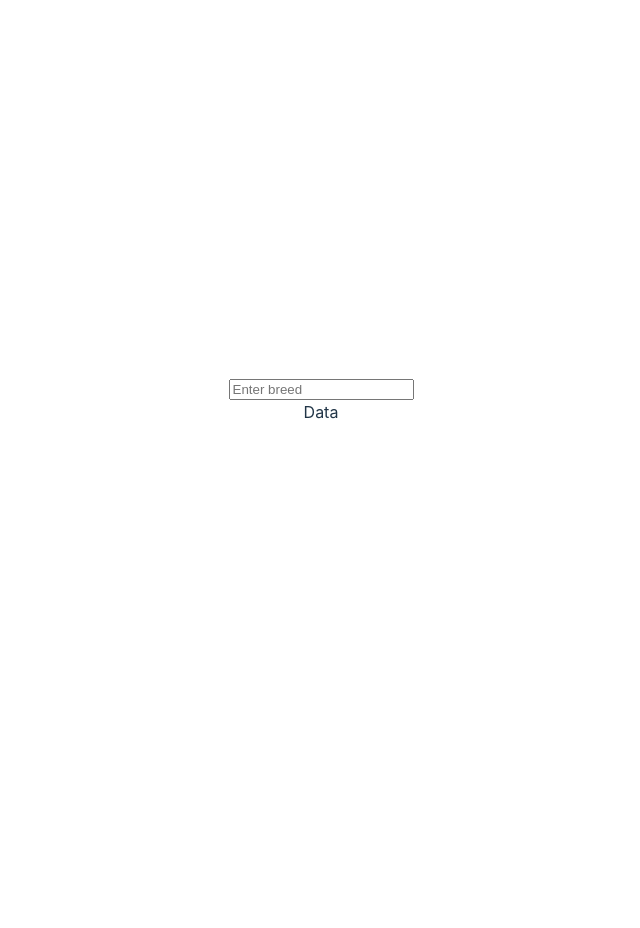
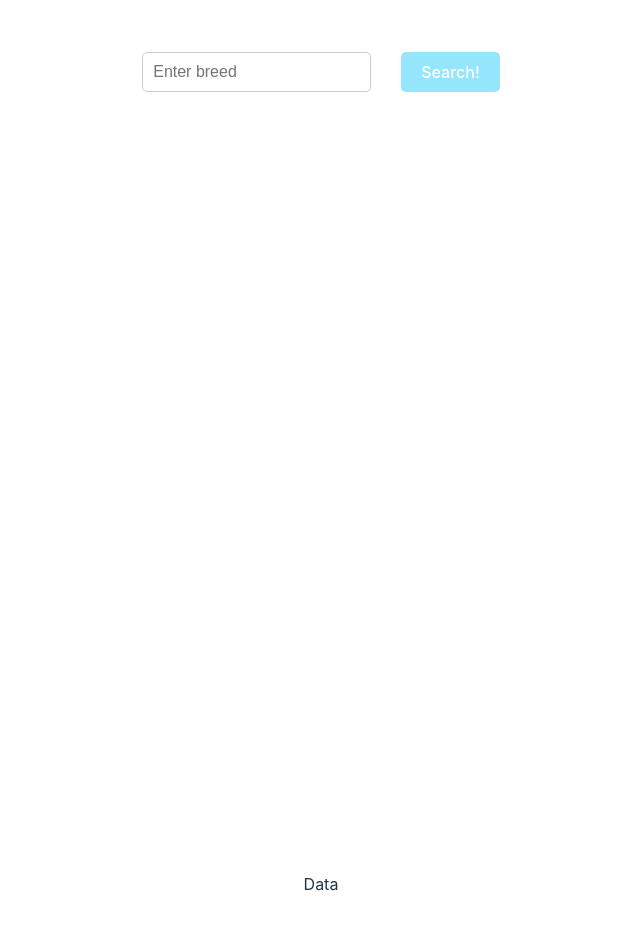
Before and after one commit to AnastasiiaBitkina/React.-Components, a React (Vite) app: page / in a window 1280 px wide. Shown: the whole page, without its empty margins (319-959 px from the left). Before the commit the page ends 800 px from the top, so only its background shows below. Built offline with nearby package versions, Linux system fonts and the light colour scheme.

Commit message:
feat: ass header styles

```diff
--- a/src/Components/Header.tsx
+++ b/src/Components/Header.tsx
@@ -2,9 +2,14 @@ import Input from './Input';
 import '../Styles/header.css';
 
 function Header() {
-    return (
+  return (
+    <div className="header">
+      <div className="input-container">
         <Input />
-    )
+        <button className="search-button">Search!</button>
+      </div>
+    </div>
+  )
 }
 
 export default Header;
--- a/src/Components/Input.tsx
+++ b/src/Components/Input.tsx
@@ -10,10 +10,11 @@ const Input: React.FC = () => {
 
   return (
     <input
-      type="text"
+      className='input'
+      type='text'
       value={inputValue}
       onChange={handleInputChange}
-      placeholder="Enter breed"
+      placeholder='Enter breed'
     />
   );
 };
--- a/src/Styles/header.css
+++ b/src/Styles/header.css
@@ -0,0 +1,22 @@
+.header {
+    display: flex;
+    justify-content: flex-start;
+    align-items: flex-start;
+    height: 100vh;
+    padding: 20px;
+  }
+  .input-container {
+    display: flex;
+    align-items: center;
+  }
+
+  .search-button {
+    margin-left: 20px;
+    padding: 10px 20px;
+    background-color: #61dafbaa;
+    color: #fff;
+    border: none;
+    border-radius: 5px;
+    font-size: 16px;
+    cursor: pointer;
+  }
--- a/src/Styles/input.css
+++ b/src/Styles/input.css
@@ -0,0 +1,9 @@
+.input {
+    padding: 10px;
+    margin-right: 10px;
+    border: 1px solid #ccc;
+    border-radius: 5px;
+    font-size: 16px;
+    width: auto;
+    flex: 1;
+  }
```
